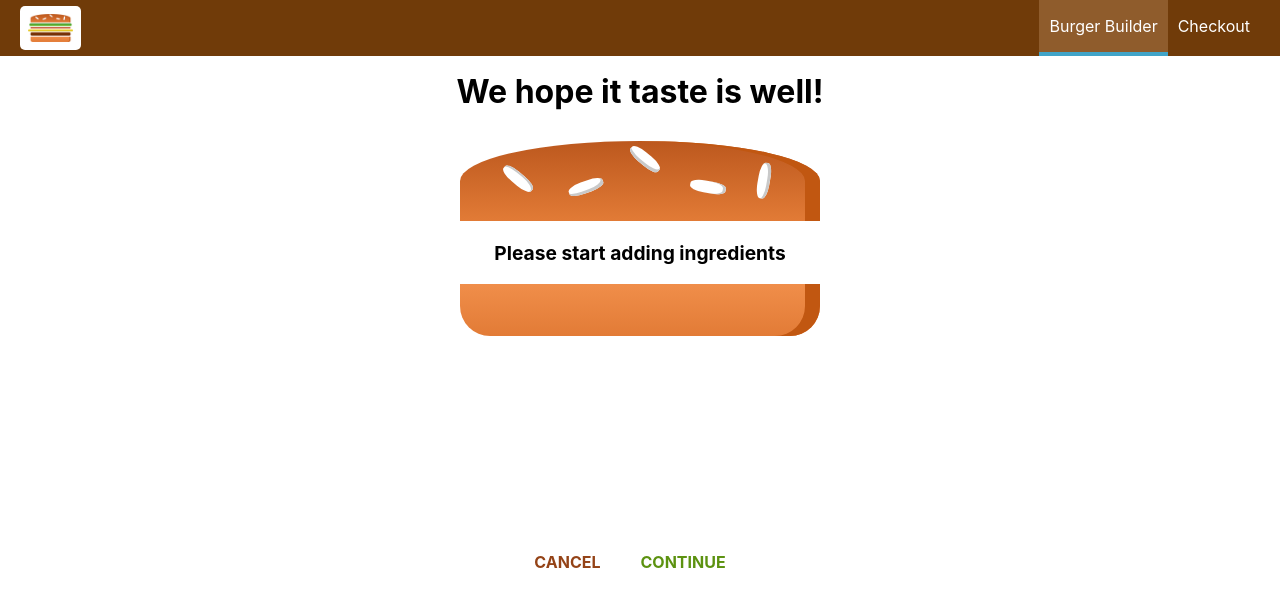
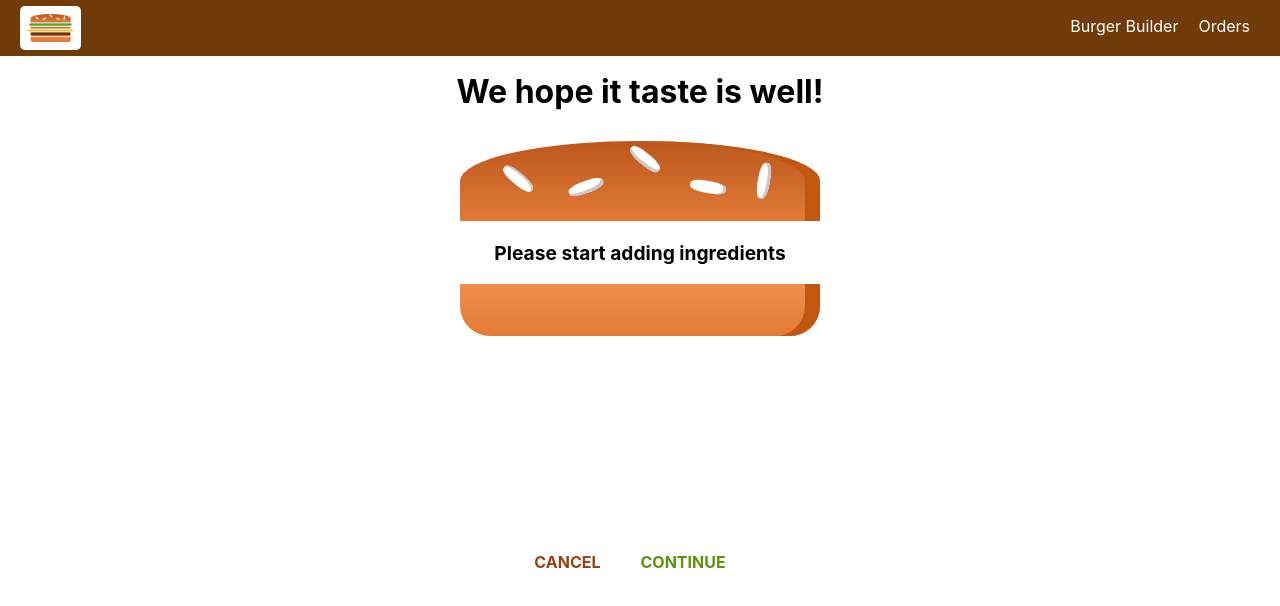
Before and after one commit to pramodkharade/reactbuggerapp, a React (Create React App) app: page /checkout in a window 1280 px wide. Shown: the top 606 px of the page. Built offline with nearby package versions, Linux system fonts and the light colour scheme.

Commit message:
implementation of navigations links route

```diff
--- a/src/components/Navigation/NavigationItems/NavigationItem/NavigationItem.js
+++ b/src/components/Navigation/NavigationItems/NavigationItem/NavigationItem.js
@@ -1,10 +1,13 @@
 import React from 'react';
+import { NavLink } from 'react-router-dom';
 import Classes from './NavigationItem.module.css';
 
 const navigationItem = (props) => (
   <li className={Classes.NavigationItem}>
-      <a href={props.link}
-  className={props.active ? Classes.active : null}> {props.children}</a>
+      <NavLink to={props.link}
+  activeClassName={Classes.active}
+  exact ={props.exact}
+  > {props.children}</NavLink>
       </li>
 );
 
--- a/src/components/Navigation/NavigationItems/NavigationItems.js
+++ b/src/components/Navigation/NavigationItems/NavigationItems.js
@@ -3,8 +3,8 @@
 import NavigationItem from './NavigationItem/NavigationItem';
 const navigationItems = (props) => (
   <ul className={Classes.NavigationItems}>
-        <NavigationItem link='/' active>Burger Builder</NavigationItem>
-        <NavigationItem link='/'>Checkout</NavigationItem>
+        <NavigationItem link='/' exact >Burger Builder</NavigationItem>
+        <NavigationItem link='/orders'>Orders</NavigationItem>
     </ul>
 );
 
```
